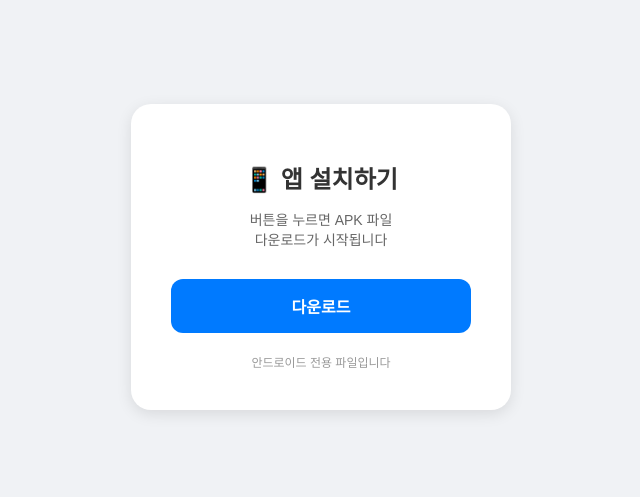
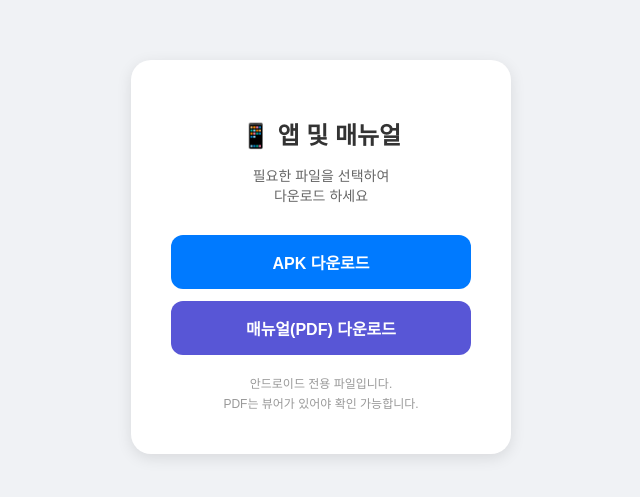
Before and after one commit to HYUNDAIEL2026/BLUETOOTH-APP-DOWNLOAD_HYUNDAI_260114, a plain HTML site: page index.html in a window 1280 px wide. Shown: the part 143-640 px from the top of the page, without its empty margins (319-959 px from the left). Drawn offline with Linux system fonts and the light colour scheme.

Commit message:
index.html

```diff
--- a/index.html
+++ b/index.html
@@ -9,20 +9,33 @@
         .card { background: white; padding: 40px; border-radius: 20px; box-shadow: 0 4px 15px rgba(0,0,0,0.1); text-align: center; max-width: 300px; width: 100%; }
         h1 { font-size: 24px; color: #333; margin-bottom: 10px; }
         p { color: #666; margin-bottom: 30px; font-size: 14px; }
-        .download-btn { background-color: #007AFF; color: white; padding: 15px 25px; text-decoration: none; border-radius: 12px; font-weight: bold; display: block; transition: transform 0.2s; }
-        .download-btn:hover { transform: scale(1.05); background-color: #0056b3; }
-        .info { margin-top: 20px; font-size: 12px; color: #999; }
+
+        /* 공통 버튼 스타일 */
+        .download-btn { color: white; padding: 15px 25px; text-decoration: none; border-radius: 12px; font-weight: bold; display: block; transition: transform 0.2s; margin-bottom: 12px; }
+        .download-btn:hover { transform: scale(1.05); opacity: 0.9; }
+
+        /* APK 버튼 (파란색) */
+        .apk-btn { background-color: #007AFF; }
+
+        /* PDF 버튼 (빨간색 계열 또는 회색) */
+        .pdf-btn { background-color: #5856D6; } /* 보라색 계열로 설정해 보았습니다 */
+
+        .info { margin-top: 20px; font-size: 12px; color: #999; line-height: 1.6; }
     </style>
 </head>
 <body>
     <div class="card">
-        <h1>📱 앱 설치하기</h1>
-        <p>버튼을 누르면 APK 파일<br>다운로드가 시작됩니다</p>
+        <h1>📱 앱 및 매뉴얼</h1>
+        <p>필요한 파일을 선택하여<br>다운로드 하세요</p>
 
-        <a href="my-app.apk" download="hyundai_251028.apk" class="download-btn">다운로드</a>
+        <a href="my-app.apk" download="hyundai_251028.apk" class="download-btn apk-btn">APK 다운로드</a>
 
-        <div class="info">안드로이드 전용 파일입니다</div>
+        <a href="manual.pdf" download="hyundai_manual_DSS_260116.pdf" class="download-btn pdf-btn">매뉴얼(PDF) 다운로드</a>
+
+        <div class="info">
+            안드로이드 전용 파일입니다.<br>
+            PDF는 뷰어가 있어야 확인 가능합니다.
+        </div>
     </div>
 </body>
-
 </html>
```
